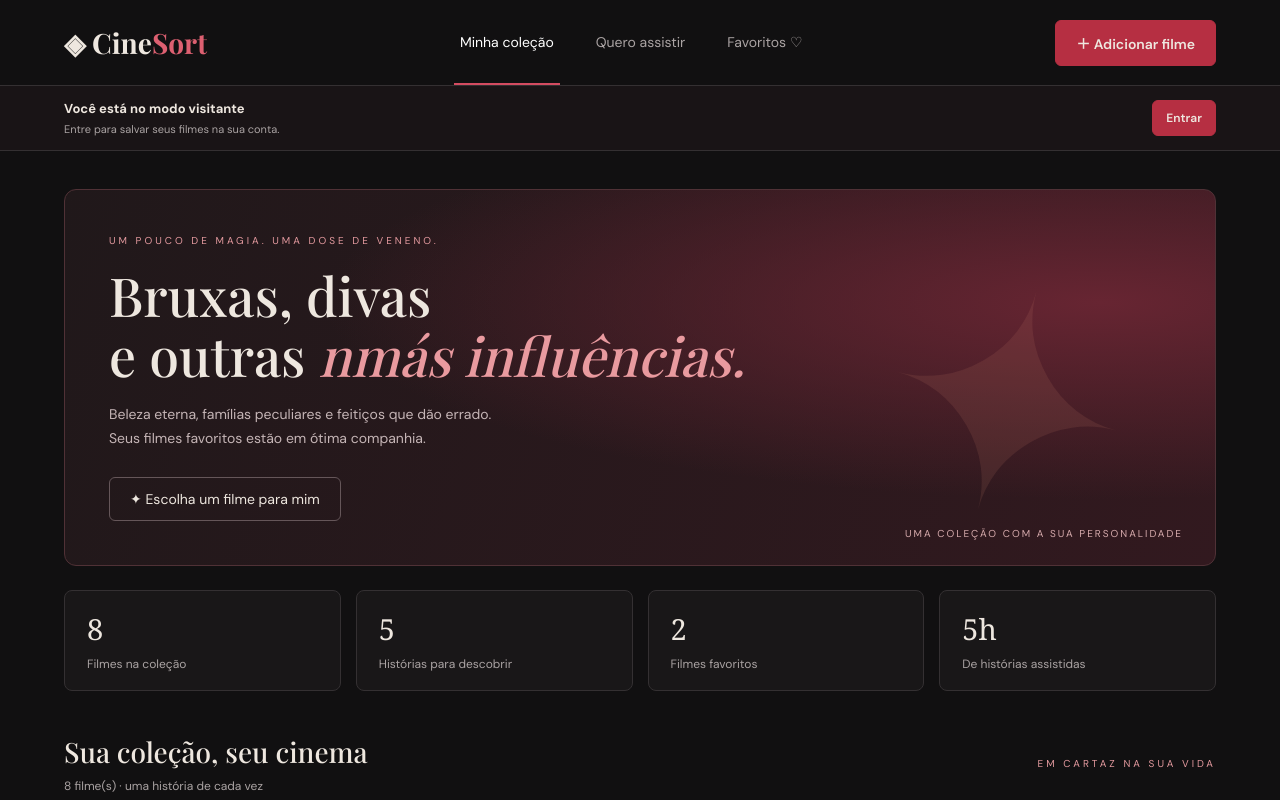
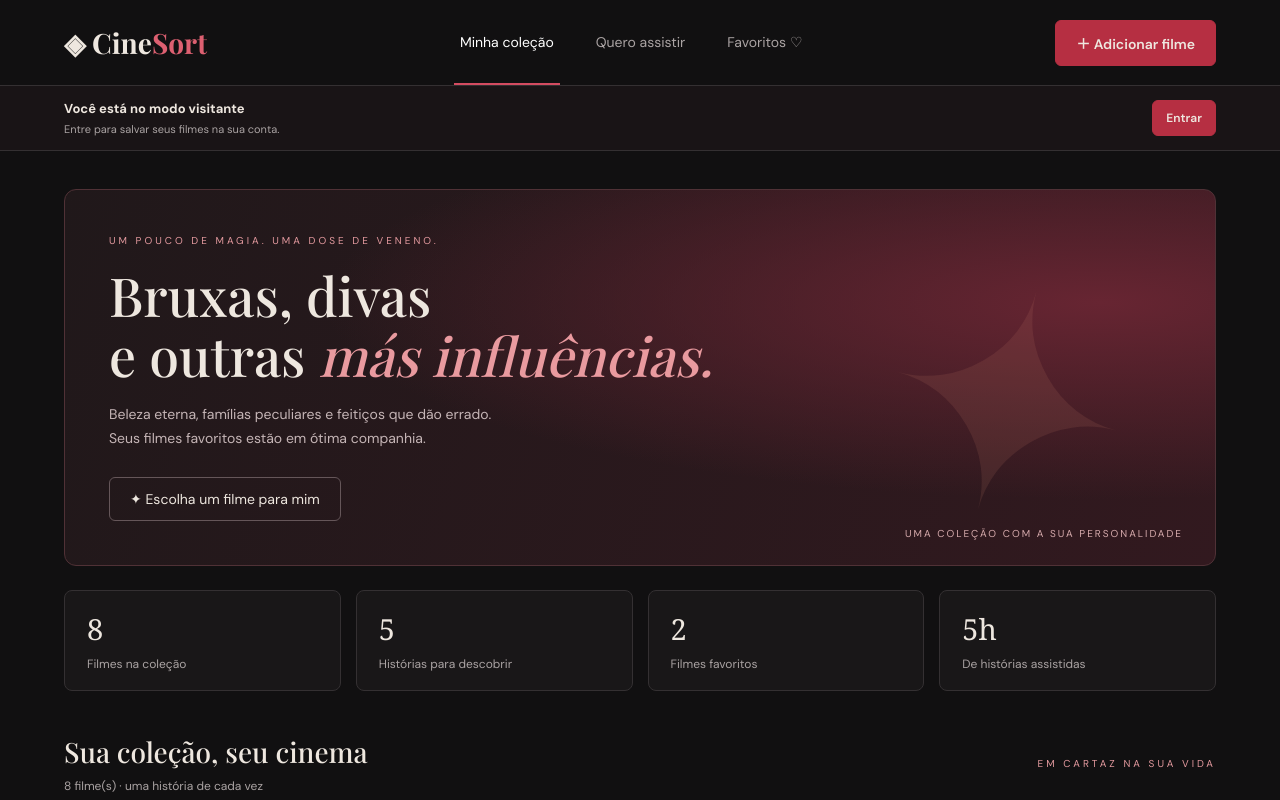
Before and after one commit to mariaeduardaguerra/cinesort, a plain HTML site: page web/index.html in a window 1280 px wide. Shown: the top 800 px of the page. Drawn offline with nearby package versions, Linux system fonts and the light colour scheme; a web font is replaced by a local one.

Commit message:
Fix HTML formatting and ensure proper structure

```diff
--- a/web/index.html
+++ b/web/index.html
@@ -49,7 +49,7 @@
 
         <h1>
           Bruxas, divas<br>
-          e outras <em>nmás influências.</em>
+          e outras <em>más influências.</em>
         </h1>
 
         <p>
```
